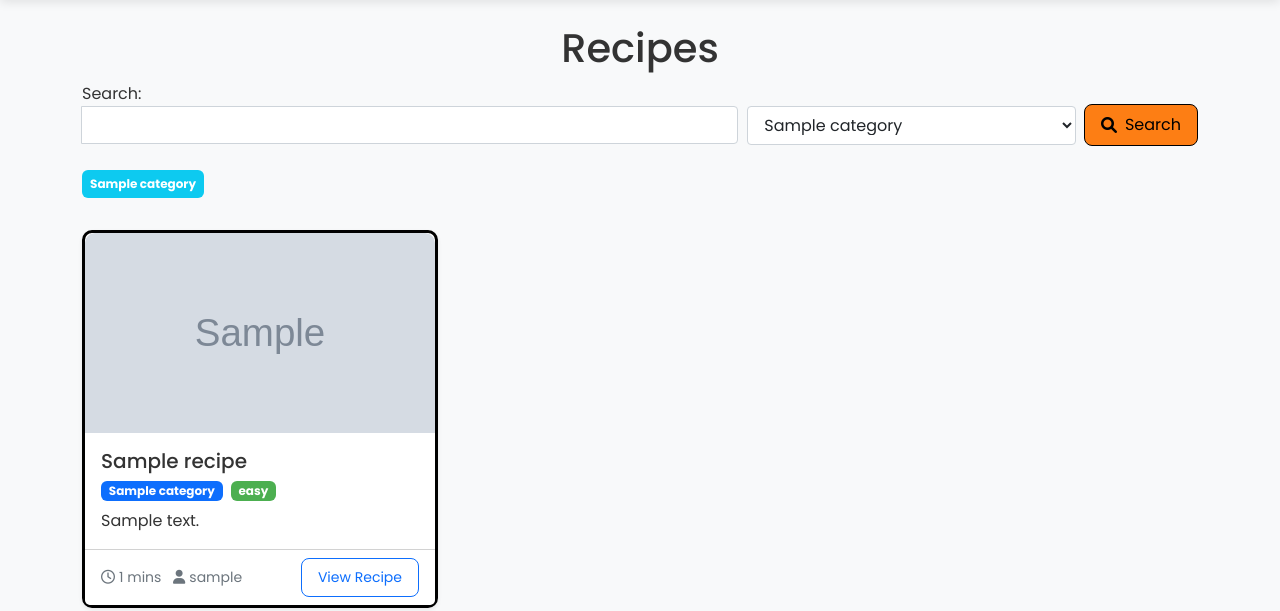
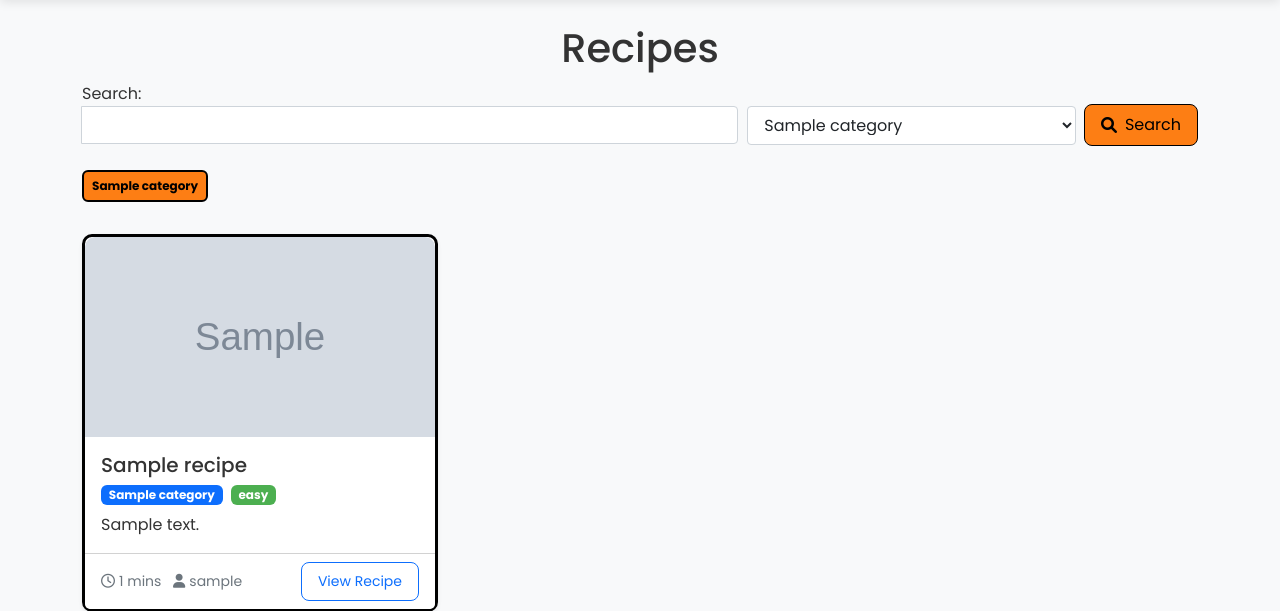
Before and after one commit to Iam-samyog/FoodieX, a Django app: page /?category=1 in a window 1280 px wide. Shown: the part 106-717 px from the top of the page. Run offline with Django 5.2, Linux system fonts and the light colour scheme; tables that the repository leaves empty hold one stand-in row (values such as "Sample post"); grey boxes marked "Sample" are stand-in pictures.

Commit message:
Made some of the significant changes on the category badges . Made accroding to UI

```diff
--- a/static/css/style.css
+++ b/static/css/style.css
@@ -5,7 +5,21 @@ body {
     color: #333;
 
 }
+.badges-color{
+    background-color: #fd7e14;
+    border: 2px solid black;
+    color:black;
+    padding:2px 3px;
 
+
+}
+.badges-color:hover{
+    background-color: #fd7d14c5;
+    border: 2px solid rgba(0, 0, 0, 0.803);
+    color:black;
+    padding:2px 3px;
+
+}
 /* Card Styles */
 .card {
     border-radius: 10px;
--- a/templates/recipes/recipe_list.html
+++ b/templates/recipes/recipe_list.html
@@ -29,7 +29,7 @@
     <div class="col-md-12">
         <div class="d-flex flex-wrap">
             {% for category in categories %}
-                <a href="{% url 'recipe_list' %}?category={{ category.id }}" class="badge bg-info text-decoration-none me-2 mb-2 p-2">
+                <a href="{% url 'recipe_list' %}?category={{ category.id }}" class=" badge badges-color  text-decoration-none me-2 mb-2 p-2">
                     {{ category.name }}
                 </a>
             {% endfor %}
```
